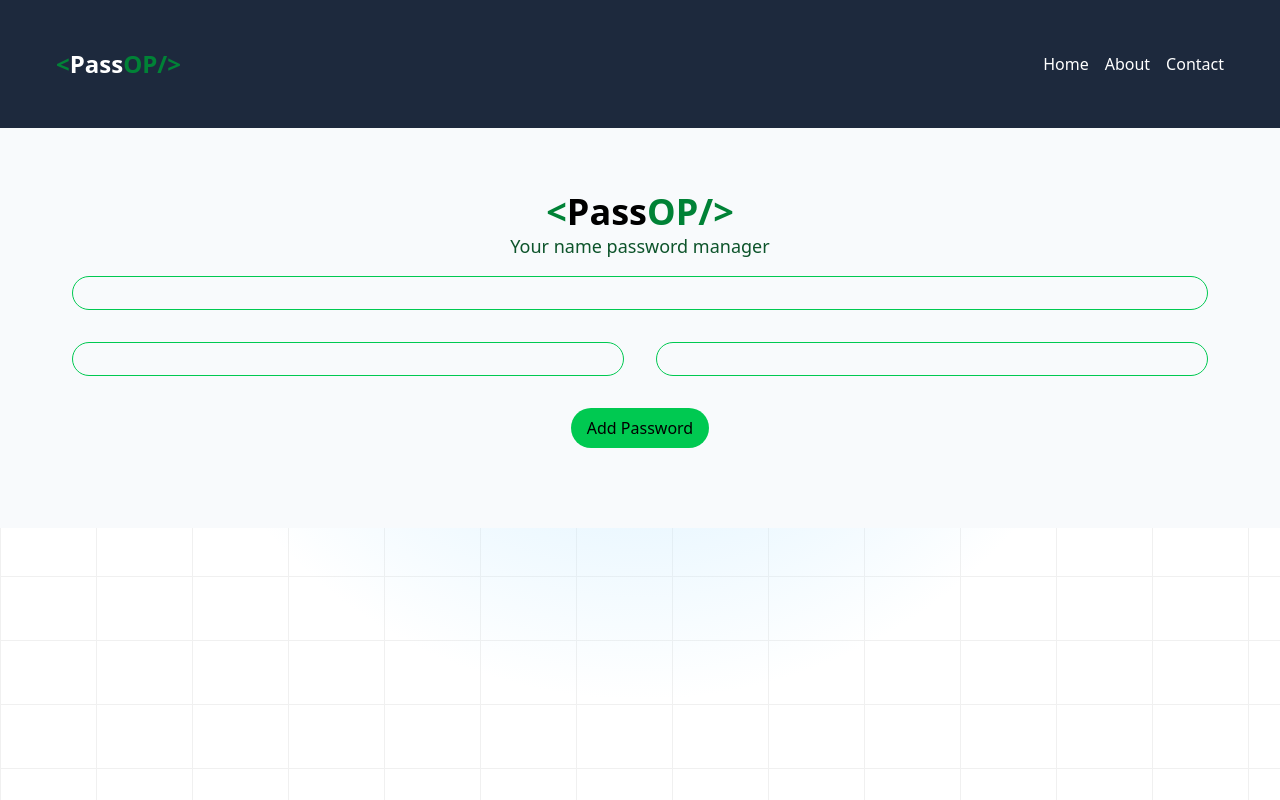
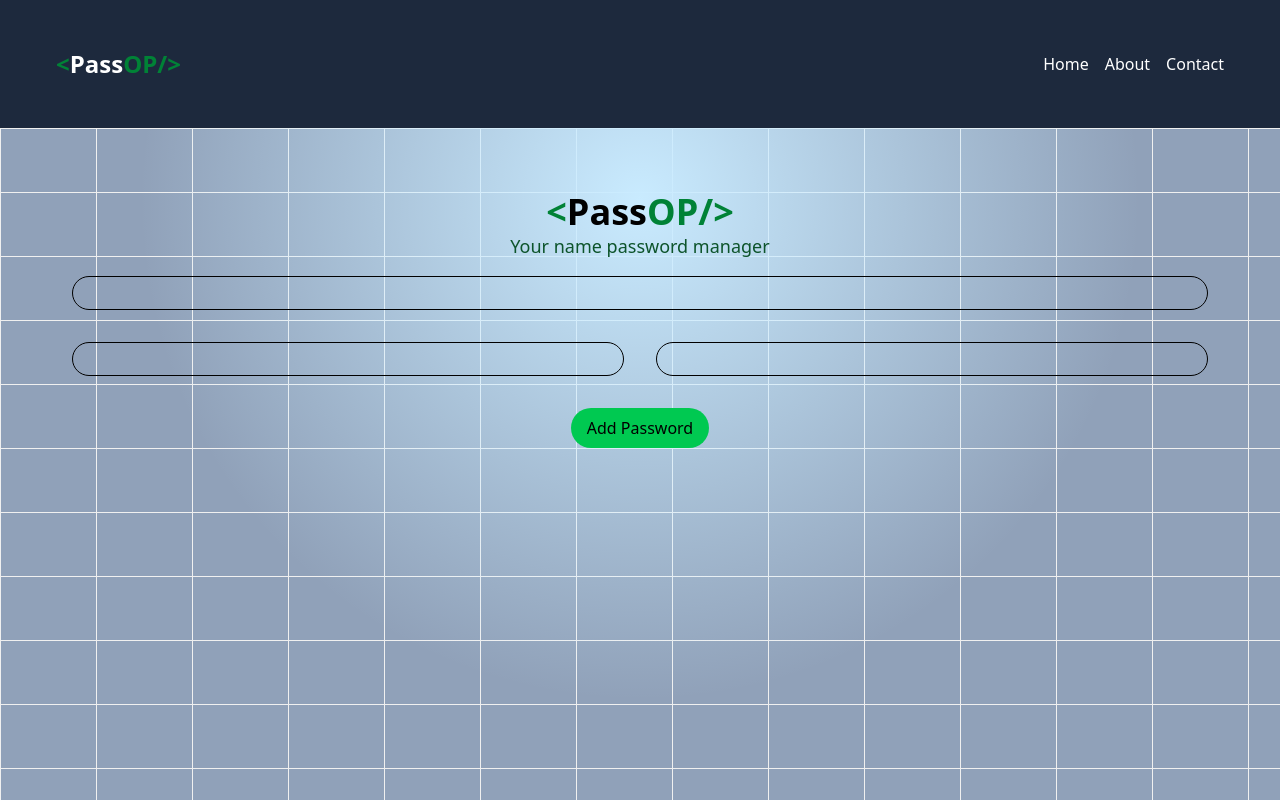
Before and after one commit to DipeshOmre/React-Password-Manager, a React (Vite) app: page / in a window 1280 px wide. Built offline with nearby package versions, Linux system fonts and the light colour scheme; some icons are missing.

Commit message:
after block design

```diff
--- a/src/components/Manager.jsx
+++ b/src/components/Manager.jsx
@@ -3,9 +3,9 @@ import React from 'react'
 const Manager = () => {
     return (
         <>
-            <div className="absolute inset-0 -z-10 h-full w-full bg-white bg-[linear-gradient(to_right,#f0f0f0_1px,transparent_1px),linear-gradient(to_bottom,#f0f0f0_1px,transparent_1px)] bg-[size:6rem_4rem]"><div className="absolute bottom-0 left-0 right-0 top-0 bg-[radial-gradient(circle_500px_at_50%_200px,#C9EBFF,transparent)]"></div>
+            <div className="absolute inset-0 -z-10 h-full w-full bg-slate-400 bg-[linear-gradient(to_right,#f0f0f0_1px,transparent_1px),linear-gradient(to_bottom,#f0f0f0_1px,transparent_1px)] bg-[size:6rem_4rem]"><div className="absolute bottom-0 left-0 right-0 top-0 bg-[radial-gradient(circle_500px_at_50%_200px,#C9EBFF,transparent)]"></div>
             </div>
-            <div className=" bg-slate-50 mycontainer">
+            <div className="  mycontainer">
                 <h1 className='text-4xl font-bold text-center'><span className='text-green-700'>
                     &lt;
                 </span>
@@ -15,10 +15,10 @@ const Manager = () => {
                     </span></h1>
                 <p className='text-green-900 text-lg text-center'>Your name password manager</p>
                 <div className='flex flex-col p-4 gap-8 items-center'>
-                    <input className='rounded-full border border-green-500 w-full text-black p-4 py-1' type="text" name='' id='' />
+                    <input className='rounded-full border border-black-500 w-full text-black p-4 py-1' type="text" name='' id='' />
                     <div className="flex w-full justify-between gap-8">
-                        <input className='rounded-full border border-green-500 w-full text-black p-4 py-1' type="text" name='' id='' />
-                        <input className='rounded-full border border-green-500 w-full text-black p-4 py-1' type="text" name='' id='' />
+                        <input className='rounded-full border border-black-500 w-full text-black p-4 py-1' type="text" name='' id='' />
+                        <input className='rounded-full border border-black-500 w-full text-black p-4 py-1' type="text" name='' id='' />
                     </div>
                     <button className='flex items-center justify-center bg-green-500 px-4 py-2
                     rounded-full w-fit text-center hover:bg-green-400'>
```
